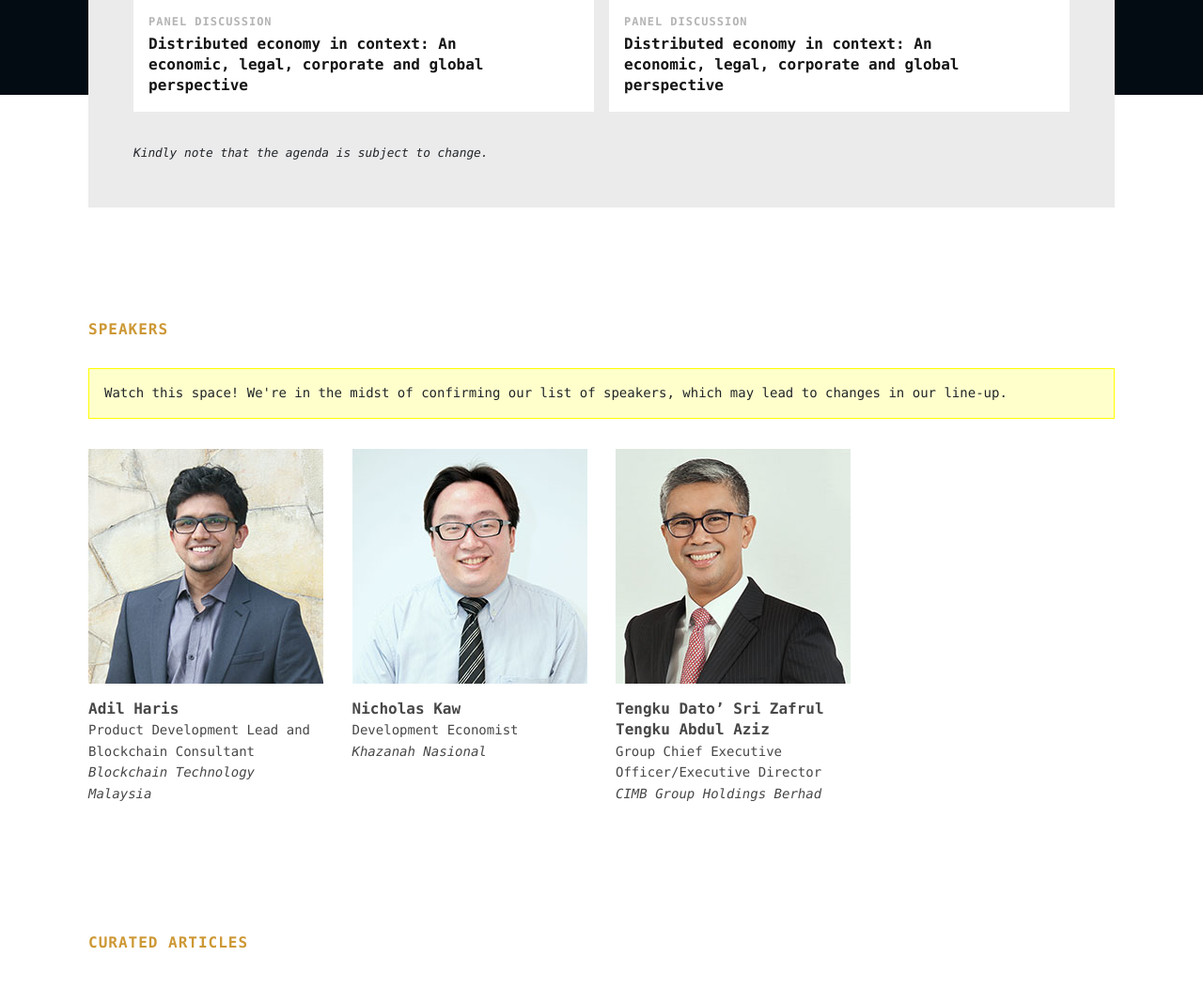
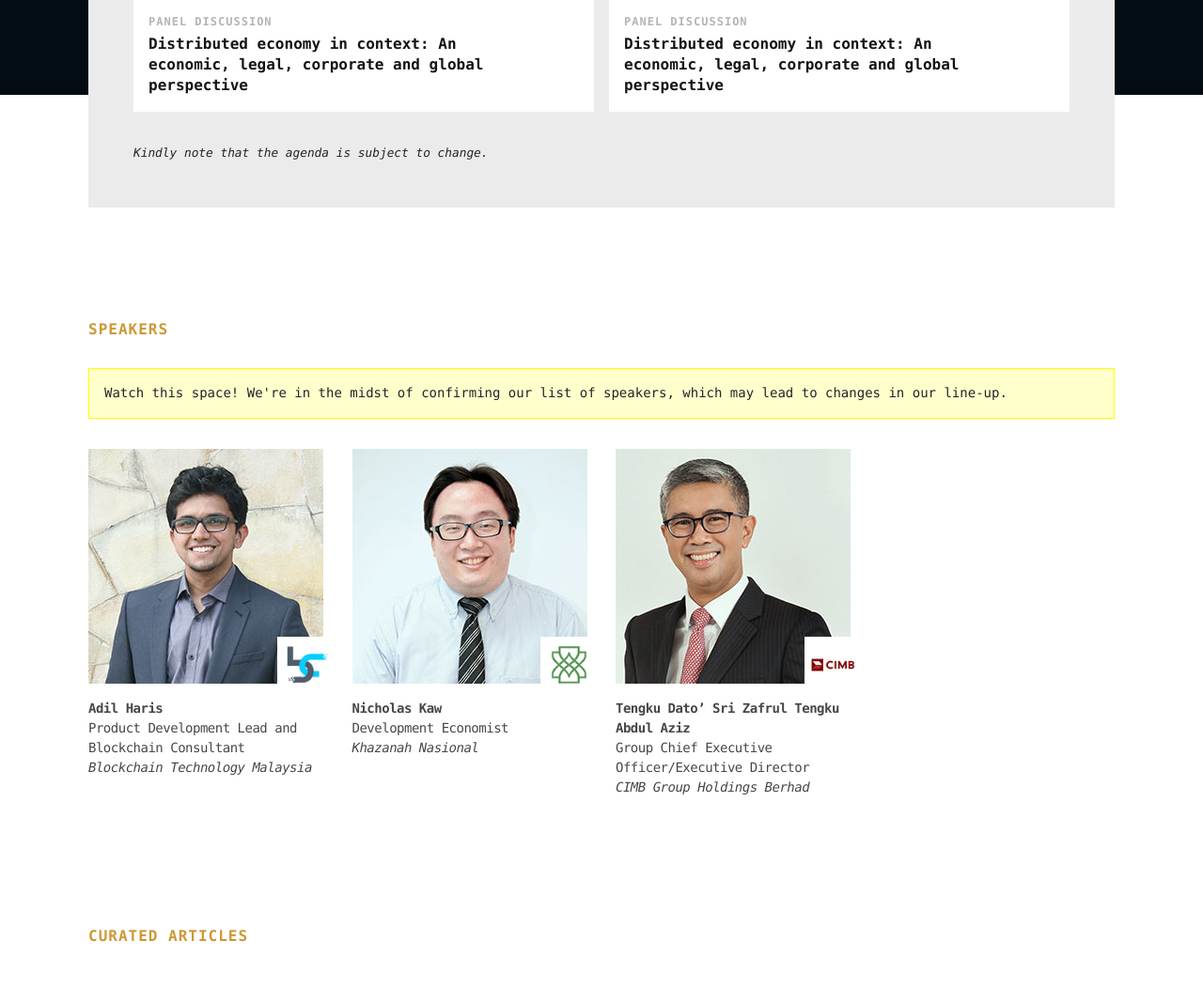
Before and after one commit to jamesssooi/ycm-summit-2018, a PHP site: page / in a window 1280 px wide. Shown: the part 1891-2942 px from the top of the page at 94% size. Run offline with PHP 8.4, Linux system fonts and the light colour scheme; style sheets or scripts are compiled from the project's sources.

Commit message:
Add speakers logo

```diff
--- a/src/data/speakers.php
+++ b/src/data/speakers.php
@@ -4,6 +4,7 @@ $speakers = array(
   array(
     'id' => 'adil-haris',
     'img' => 'img/speakers/adil-haris.jpg',
+    'logo' => 'img/speakers/adil-haris-logo.jpg',
     'name' => 'Adil Haris',
     'title' => 'Product Development Lead and Blockchain Consultant',
     'company' => 'Blockchain Technology Malaysia',
@@ -16,6 +17,7 @@ $speakers = array(
   array(
     'id' => 'nicholas-kaw',
     'img' => 'img/speakers/nicholas-kaw.jpg',
+    'logo' => 'img/speakers/nicholas-kaw-logo.jpg',
     'name' => 'Nicholas Kaw',
     'title' => 'Development Economist',
     'company' => 'Khazanah Nasional',
@@ -28,6 +30,7 @@ $speakers = array(
   array(
     'id' => 'tengku-zafrul',
     'img' => 'img/speakers/tengku-zafrul.jpg',
+    'logo' => 'img/speakers/tengku-zafrul-logo.jpg',
     'name' => 'Tengku Dato’ Sri Zafrul Tengku Abdul Aziz',
     'title' => 'Group Chief Executive Officer/Executive Director',
     'company' => 'CIMB Group Holdings Berhad',
--- a/src/index.php
+++ b/src/index.php
@@ -275,9 +275,9 @@ include 'data/agenda.php';
         >
           <div class="speakers-item__profile">
             <img src="<?php echo $speaker['img'] ?>" alt="Photo of <?php echo $speaker['name'] ?>">
-            <!-- <div class="speakers-item__logo">
-              <img src="https://unsplash.it/72/72" alt="Logo of X">
-            </div> -->
+            <div class="speakers-item__logo">
+              <img src="<?php echo $speaker['logo'] ?>" alt="Logo of <?php echo $speaker['company'] ?>">
+            </div>
           </div>
           <p class="speakers-item__details">
             <strong><?php echo $speaker['name'] ?></strong><br>
--- a/src/sass/pages/_home.scss
+++ b/src/sass/pages/_home.scss
@@ -451,8 +451,10 @@
 }
 
 .speakers-item__details {
-  font-size: 16px;
+  font-size: $font-size-1;
   color: $color-text-l2;
+  letter-spacing: -0.5px;
+  line-height: 1.5;
 }
 
 .speakers-item:focus .speakers-item__details {
@@ -460,7 +462,10 @@
 }
 
 .speakers-item__details small {
-  font-size: $font-size-1;
+  font-size: 12px;
+  @include on-tablet {
+    font-size: $font-size-1;
+  }
 }
 
 .speakers-modal {
```
Also changed, not shown: src/img/speakers/adil-haris-logo.jpg (added), src/img/speakers/nicholas-kaw-logo.jpg (added), src/img/speakers/tengku-zafrul-logo.jpg (added).
